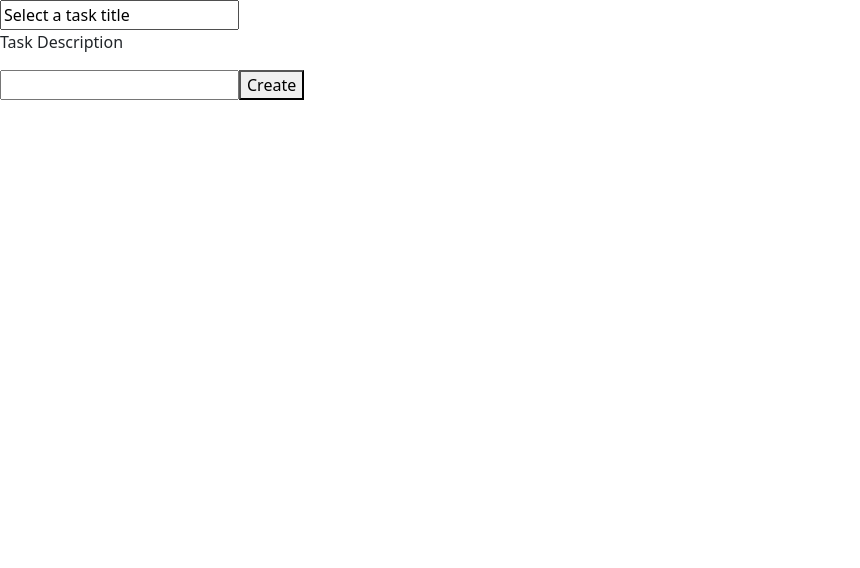
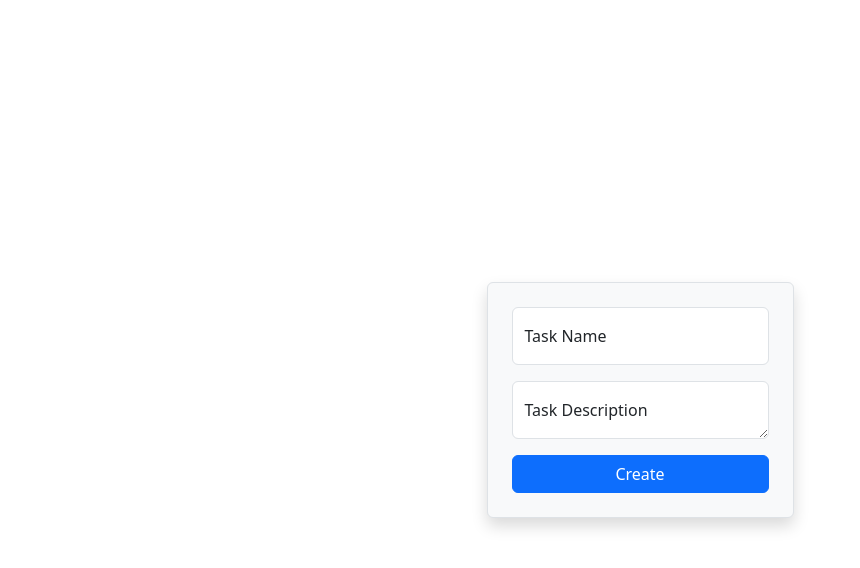
Before and after one commit to gkerickson/pomodoro, a React app: page / in a window 1280 px wide. Shown: the top 568 px of the page, without its empty margins (0-860 px from the left). Built offline with nearby package versions, Linux system fonts and the light colour scheme.

Commit message:
Added some bootstrap styling to make a nice form

```diff
--- a/public/styles.css
+++ b/public/styles.css
@@ -17,6 +17,8 @@ body {
     background-image: linear-gradient(45deg, #904C77, #ECCFC3);
     min-height: 500px;
 }
+
+
 
 h1, h2 {
     color: white;
--- a/src/App.js
+++ b/src/App.js
@@ -43,8 +43,8 @@ export default function App() {
         }, 1001);
     }, [activeTask]);
 
-    return activeTask ? (
-        <><div className="section">
+    return  activeTask ?
+        <><div className="container">
             <h2>Active Tasks</h2>
             {activeTask ?
                 <Task name={activeTask.name} description={activeTask.description} /> :
@@ -52,9 +52,7 @@ export default function App() {
                     <p>Waiting for Active Task</p>
                 </div>
             }
-        </div></>) : ( <CreateTaskComponent addTask={addTask} />);
-
-
+        </div></> :  <CreateTaskComponent addTask={addTask} />;
 
     // {/* <div className="section">
     // <h1>Manage Tasks</h2>
--- a/src/components/CreateTaskComponent.js
+++ b/src/components/CreateTaskComponent.js
@@ -1,7 +1,7 @@
 import React, { useState, useRef } from "react";
 
 export default function CreateTaskComponent(props) {
-    const [taskName, setTaskName] = useState(props?.taskName ?? "Select a task title");
+    const [taskName, setTaskName] = useState(props?.taskName ?? "");
     const [taskDescription, setTaskDescription] = useState(props?.taskDescription ?? "");
 
     function onAddTask() {
@@ -11,11 +11,22 @@ export default function CreateTaskComponent(props) {
     }
 
     return (
-        <div className="task">
-            <input type="text" value={taskName} onChange={e => setTaskName(e.target.value)}></input>
-            <p>Task Description</p>
-            <input type="text" value={taskDescription} onChange={e => setTaskDescription(e.target.value)}></input>
-            <button onClick={onAddTask}>Create</button>
+        <div className="container" style={{
+            display: "flex",
+            justifyContent: "center",
+            height: "100vh",
+            alignItems: "center"}}>
+            <form className="border p-4 rounded bg-light shadow">
+                <div className="form-floating mb-3">
+                    <input className="form-control" placeholder="needed-for-form-control" type="text" value={taskName} onChange={e => setTaskName(e.target.value)}></input>
+                    <label className="form-label">Task Name</label>
+                </div>
+                <div className="form-floating mb-3">
+                    <textarea className="form-control" placeholder="needed-for-form-control" type="text" value={taskDescription} onChange={e => setTaskDescription(e.target.value)}></textarea>
+                    <label className="form-label">Task Description</label>
+                </div>
+                <button className="btn btn-primary w-100" onClick={onAddTask}>Create</button>
+            </form>
         </div>
     );
 }
```
